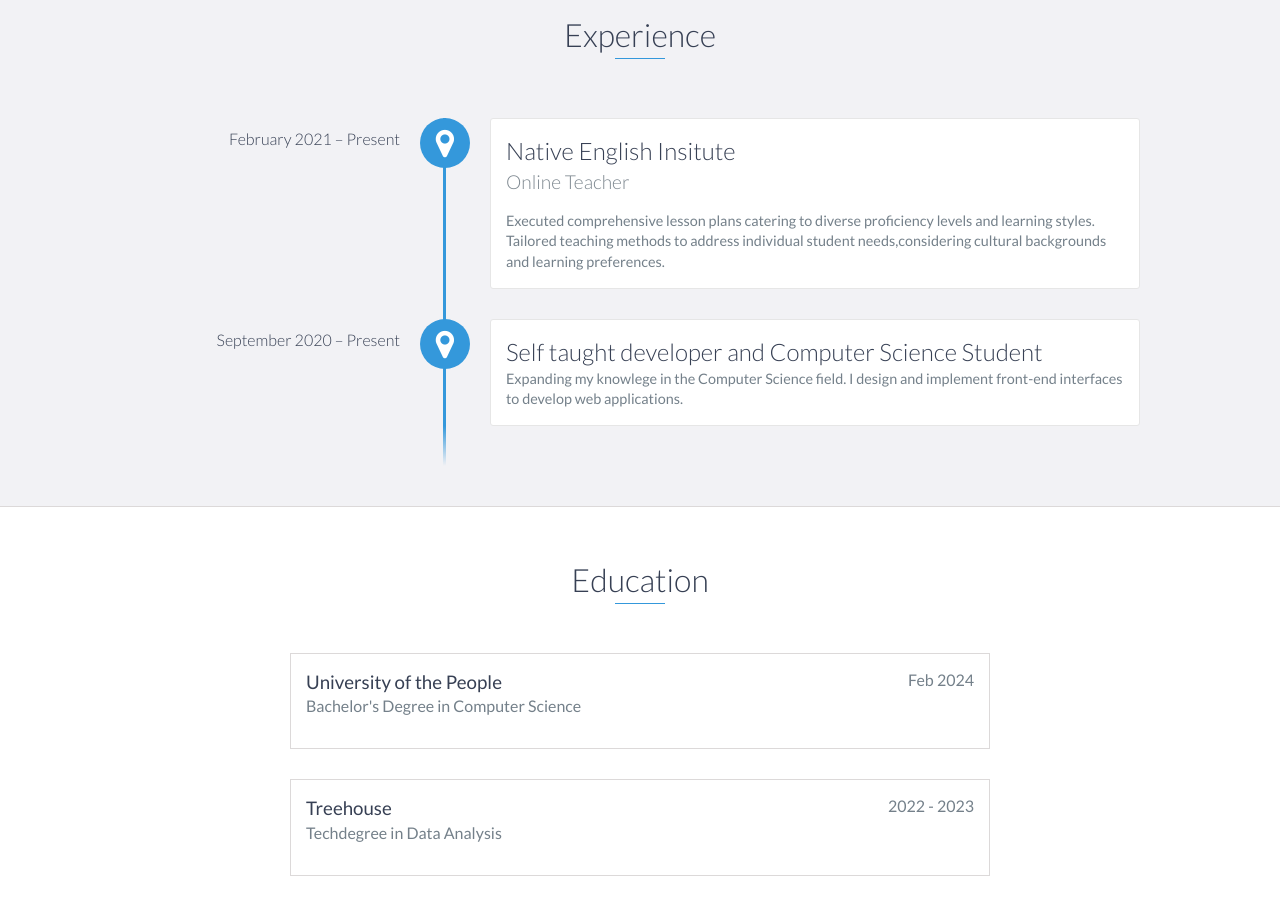
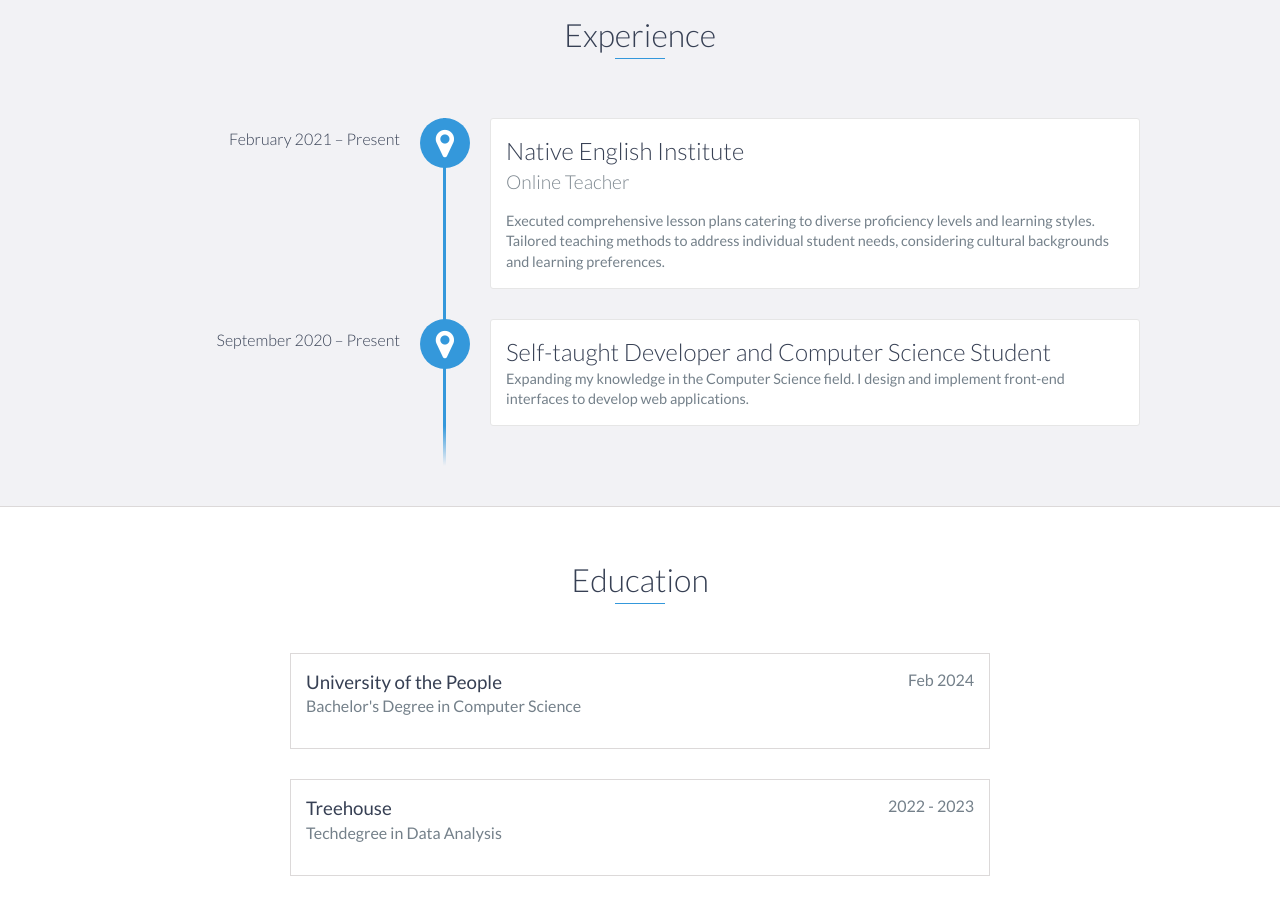
Before and after one commit to AviChristopher/Portfolio-Avernell, a website: page index.html in a window 1280 px wide. Shown: the part 1080-1983 px from the top of the page. Drawn offline with nearby package versions, Linux system fonts and the light colour scheme.

Commit message:
Update index.html

```diff
--- a/index.html
+++ b/index.html
@@ -86,25 +86,23 @@
     <h2 class="heading">Experience</h2>
     <div id="experience-timeline">
         <div data-date="February 2021 – Present">
-                <h3>Native English Insitute</h3>
+            <h3>Native English Institute</h3>
             <h4>Online Teacher</h4>
             <p>
                 Executed comprehensive lesson plans catering to diverse proficiency levels and learning styles.
-
-                 Tailored teaching methods to address individual student needs,considering cultural backgrounds and learning preferences.
+                Tailored teaching methods to address individual student needs, considering cultural backgrounds and learning preferences.
             </p>
         </div>
 
         <div data-date="September 2020 – Present">
-                <h3>Self taught developer and Computer Science Student </h3>
+            <h3>Self-taught Developer and Computer Science Student</h3>
             <p>
-                 Expanding my knowlege in the Computer Science field. I design and implement front-end interfaces to develop web applications.
+                Expanding my knowledge in the Computer Science field. I design and implement front-end interfaces to develop web applications.
             </p>
         </div>
-
-
     </div>
 </div>
+
     <!-- End #experience -->
 
     <div id="education">
```
Lines whose indentation alone changed are shown as unchanged.
